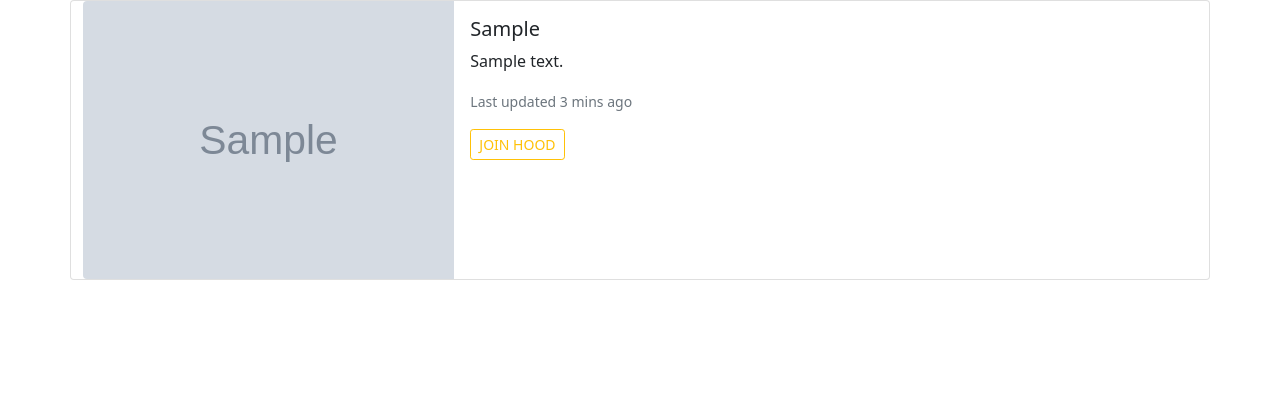
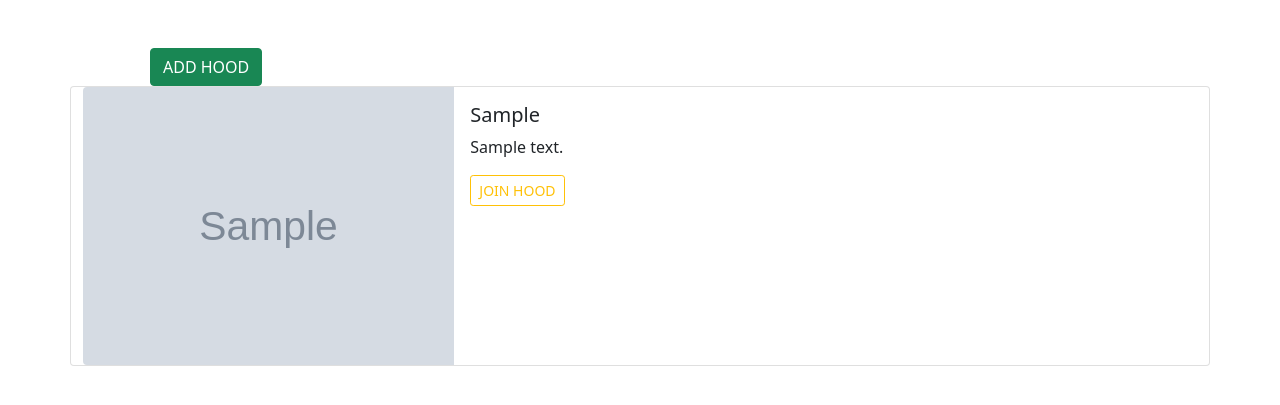
Before and after one commit to Marsh-sudo/Neighbourhood, a Django app: template hood/templates/all-neighbor/estate.html in a window 1280 px wide. Shown: the part 72-477 px from the top of the page. Run offline with Django 4.2, Linux system fonts and the light colour scheme; the template is opened without the code that fills it: values that come from a table or form of the project are taken from there, others are empty; tables that the repository leaves empty hold one stand-in row (values such as "Sample post"); grey boxes marked "Sample" are stand-in pictures; parts of the project's set-up code (start-up, migrations or seed data) failed here and were passed over; some libraries are stand-ins or nearby versions.

```diff
--- a/hood/templates/all-neighbor/estate.html
+++ b/hood/templates/all-neighbor/estate.html
@@ -2,7 +2,8 @@
 {%load bootstrap3%}
 {%load static%}
 {%block content%}
-
+<br><br>
+<a href="{%url 'newhood' %}" class="btn btn-success" style="margin-left: 150px;">ADD HOOD</a>
 {% for hood in hoods %}
 <div class="container">
     <div class="row">
@@ -15,7 +16,7 @@
                 <div class="card-body">
                   <h5 class="card-title">{{hood.location}}</h5>
                   <p class="card-text">{{hood.description}}</p>
-                  <p class="card-text"><small class="text-muted">Last updated 3 mins ago</small></p>
+                  <p class="card-text"><small class="text-muted"></small></p>
                   <a href="/my_estate/{{hood.id}}" class="btn btn-outline-warning font-weight-bold btn-sm mb-2">JOIN HOOD</a>
                 </div>
               </div>
```
